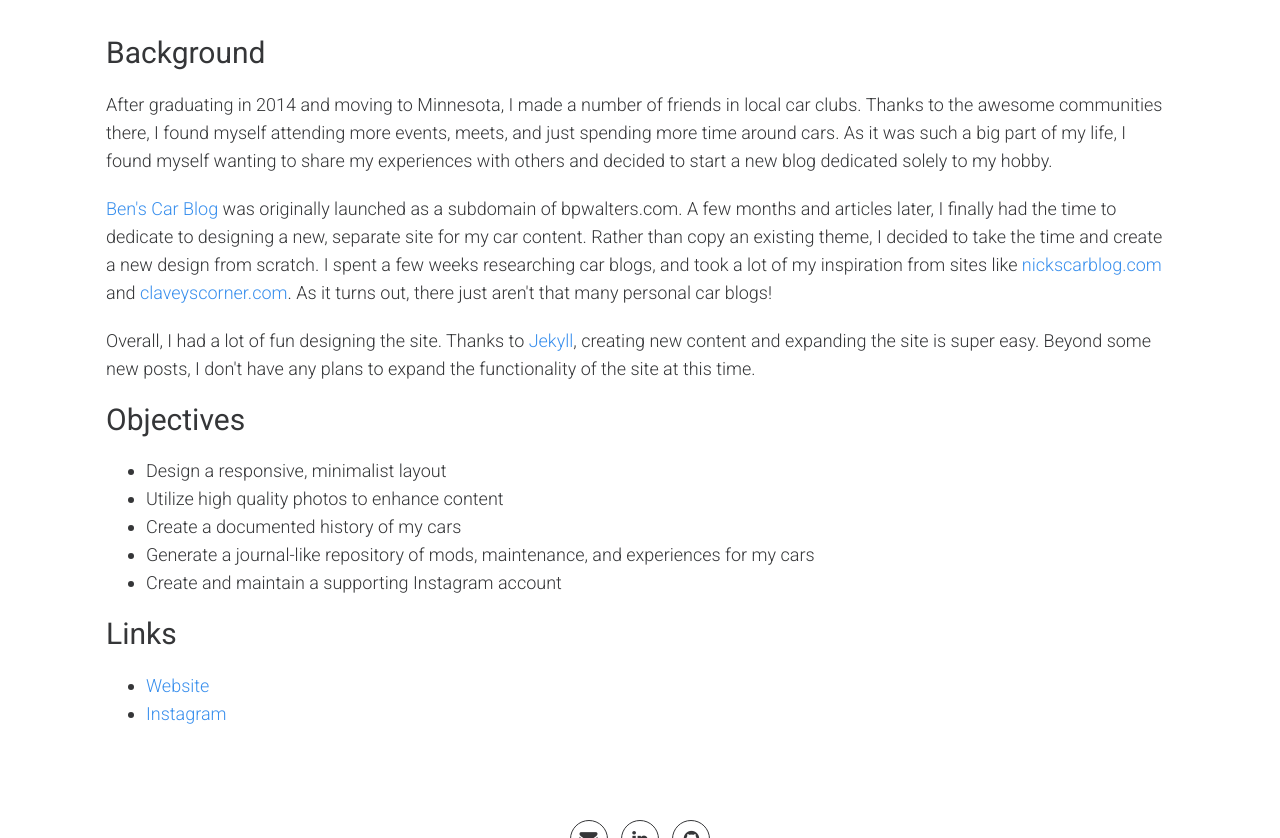
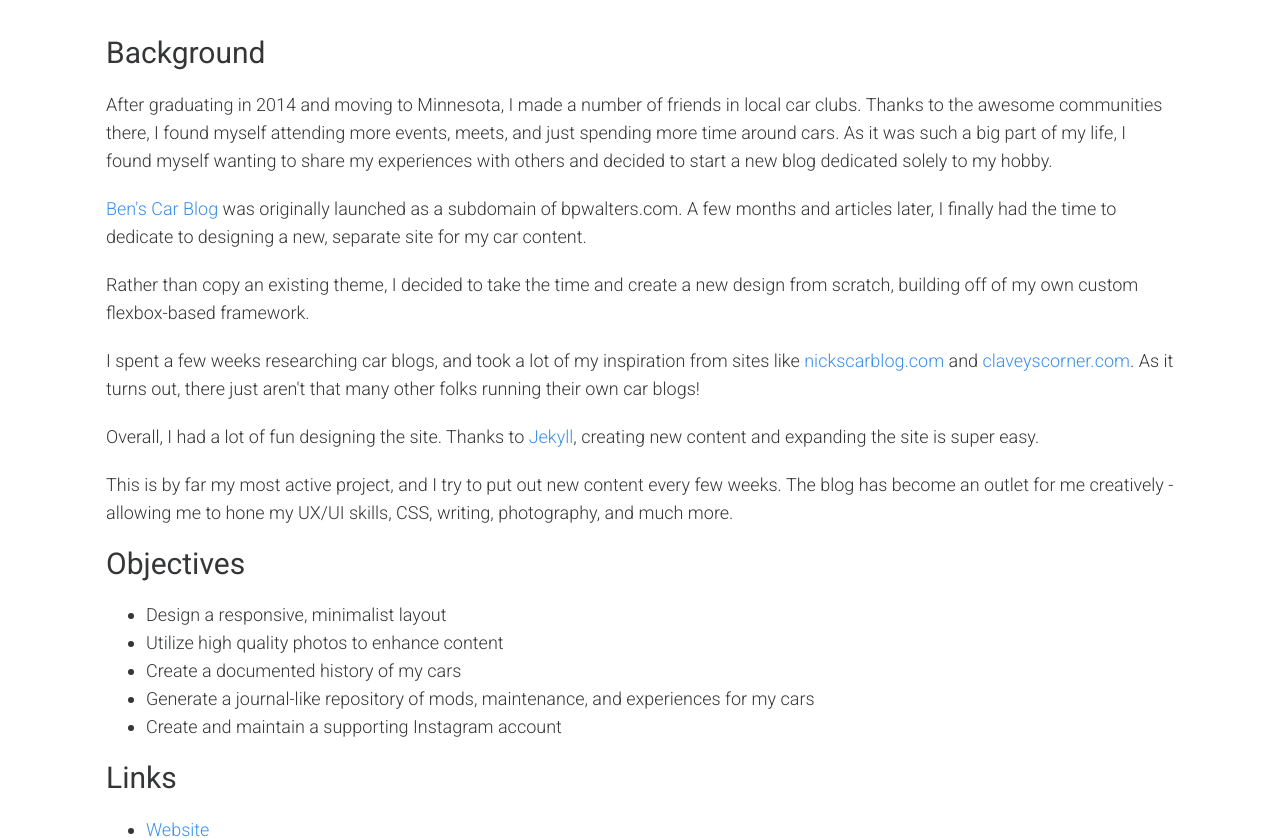
Before and after one commit to bendrick92/personal-website, a Jekyll site: the page built from projects/benscarblog.md, in a window 1280 px wide and 900 px high, scrolled down 688 px, cut to the strip 62-900 px from the top of the window. Built offline with Jekyll 4.4.1, drawn with Linux system fonts in a browser that asks for light colours; nearby versions of some CDN libraries.

Commit message:
Updated About Me, Ben's Car Blog description/photo

```diff
--- a/projects/benscarblog.md
+++ b/projects/benscarblog.md
@@ -1,14 +1,17 @@
 ---
 layout: project
 title: "Ben's Car Blog"
-image: https://assets.bpwalters.com/images/professional_blog/benscarblog_screenshot.png
+image: https://assets.bpwalters.com/images/professional_blog/benscarblog_screenshot_2020.png
 permalink: /projects/benscarblog/
 ---
 
 <h3>Background</h3>
 <p>After graduating in 2014 and moving to Minnesota, I made a number of friends in local car clubs.  Thanks to the awesome communities there, I found myself attending more events, meets, and just spending more time around cars.  As it was such a big part of my life, I found myself wanting to share my experiences with others and decided to start a new blog dedicated solely to my hobby.</p>
-<p><a href="https://benscarblog.com">Ben's Car Blog</a> was originally launched as a subdomain of bpwalters.com.  A few months and articles later, I finally had the time to dedicate to designing a new, separate site for my car content.  Rather than copy an existing theme, I decided to take the time and create a new design from scratch.  I spent a few weeks researching car blogs, and took a lot of my inspiration from sites like <a href="http://nickscarblog.com">nickscarblog.com</a> and <a href="http://claveyscorner.com">claveyscorner.com</a>.  As it turns out, there just aren't that many personal car blogs!</p>
-<p>Overall, I had a lot of fun designing the site.  Thanks to <a href="https://jekyllrb.com/">Jekyll</a>, creating new content and expanding the site is super easy.  Beyond some new posts, I don't have any plans to expand the functionality of the site at this time.</p>
+<p><a href="https://benscarblog.com">Ben's Car Blog</a> was originally launched as a subdomain of bpwalters.com.  A few months and articles later, I finally had the time to dedicate to designing a new, separate site for my car content.</p>
+<p>Rather than copy an existing theme, I decided to take the time and create a new design from scratch, building off of my own custom flexbox-based framework.</p>
+<p>I spent a few weeks researching car blogs, and took a lot of my inspiration from sites like <a href="http://nickscarblog.com">nickscarblog.com</a> and <a href="http://claveyscorner.com">claveyscorner.com</a>.  As it turns out, there just aren't that many other folks running their own car blogs!</p>
+<p>Overall, I had a lot of fun designing the site.  Thanks to <a href="https://jekyllrb.com/">Jekyll</a>, creating new content and expanding the site is super easy.</p>
+<p>This is by far my most active project, and I try to put out new content every few weeks. The blog has become an outlet for me creatively - allowing me to hone my UX/UI skills, CSS, writing, photography, and much more.</p>
 <h3>Objectives</h3>
 <ul>
     <li>Design a responsive, minimalist layout</li>
```
Also changed, not shown: about-me.md (+7 -7 lines), projects.md (+1 -1 lines), Gemfile.lock.
